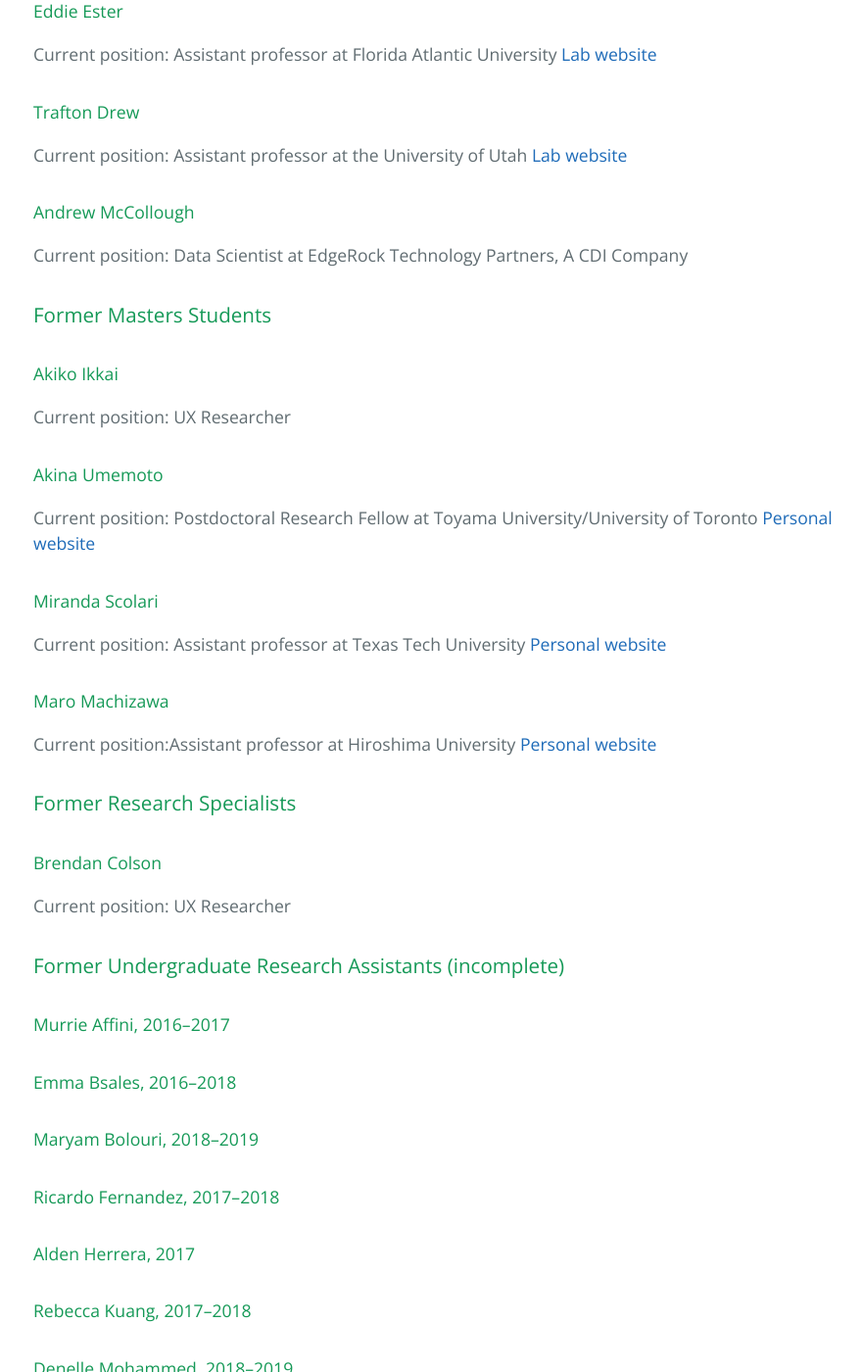
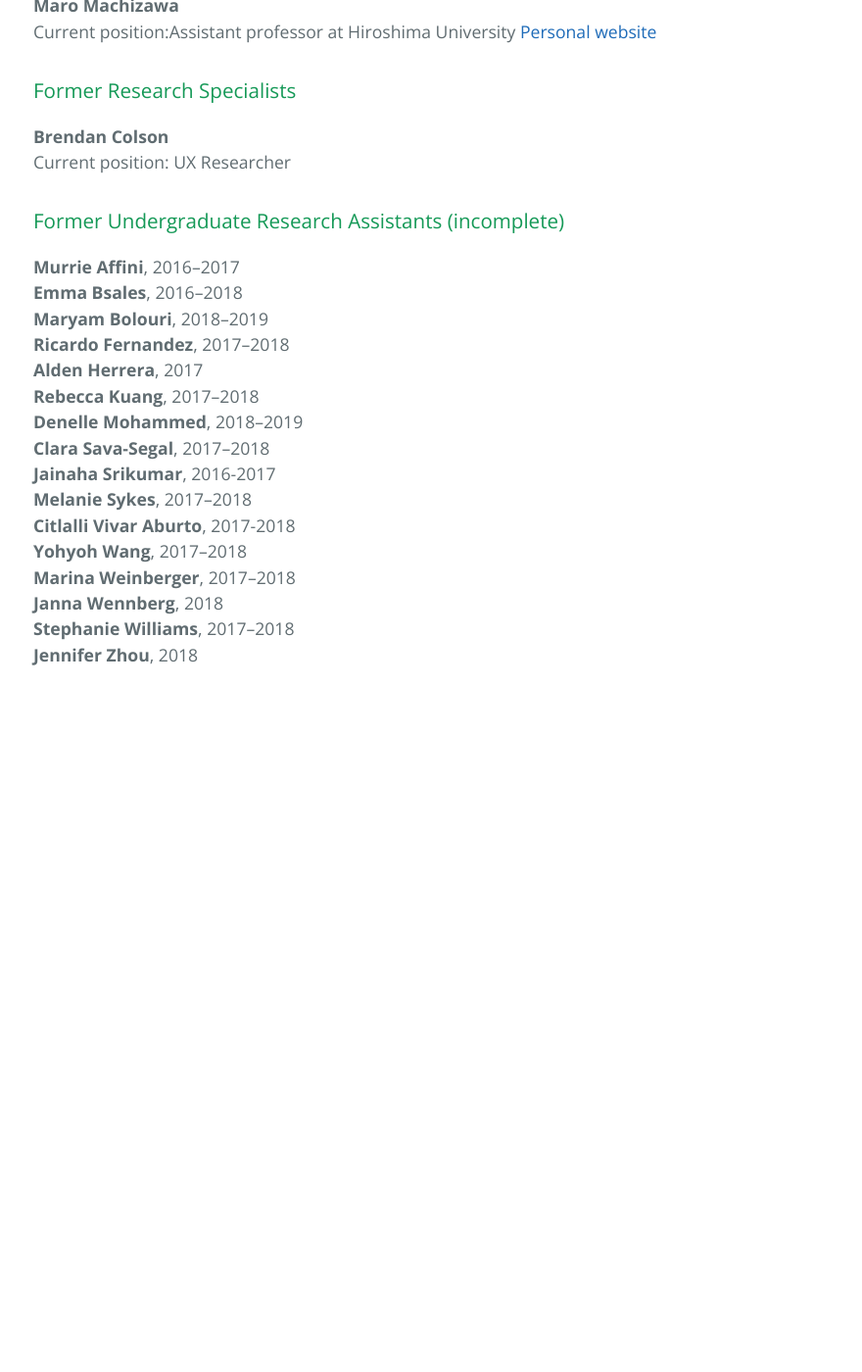
Before and after one commit to AwhVogelLab/awhvogellab.github.io, a Jekyll site: the page built from people.md, in a window 1280 px wide and 1400 px high, scrolled down 3986 px. Shown: the whole window at 98% size, without its empty margins (190-1070 px from the left). Built offline with Jekyll 4.4.1, drawn with Linux system fonts in a browser that asks for light colours; our own code applies the rules of GitHub Pages for plain Markdown files; after the commit the page ends 4717 px from its top, so only the background shows below that; some of the changed text lies outside the part shown.

Commit message:
Updating people text from headers to bold

```diff
--- a/people.md
+++ b/people.md
@@ -110,106 +110,106 @@ layout: default
 
 ## Research Specialists
 
-#### Ariana Gale
+**Ariana Gale**
 
 ## Undergraduate Research Assistants
 
-#### Liam Chai, 2017–
-#### Albert Chen, 2017–
-#### Mei Arditi, 2018–
-#### Yasemin Hasimoglu, 2018–
-#### Paul Keene, 2018–
+**Liam Chai**, 2017–
+**Albert Chen**, 2017–
+**Mei Arditi**, 2018–
+**Yasemin Hasimoglu**, 2018–
+**Paul Keene**, 2018–
 
 ## Alumni
 
 ### Former Post-docs
 
-#### Tobias Feldmann-Wüstefeld
+**Tobias Feldmann-Wüstefeld**
 Current position: Lecturer, University of Southampton
 [Personal website](http://feldmann-wuestefeld.de/)
 
-#### Eren Gunseli
+**Eren Gunseli**
 Current position: Post-doc, Columbia University
 [Personal website](https://www.erengunseli.com/)
 
-#### Roy Luria
+**Roy Luria**
 Current position: Professor, Tel Aviv University
 [Personal website](http://people.socsci.tau.ac.il/mu/royluria/)
 
-#### Hiroyuki Tsubomi
+**Hiroyuki Tsubomi**
 Current position: Associate Professor, University of Toyama
 [Personal website](https://sites.google.com/site/htsubomi/)
 
 ### Former PhD Students
 
-#### Joshua Foster
+**Joshua Foster**
 Current position: Post-doc at BU
 [Personal website](https://joshuajfoster.github.io/)
 
-#### Kirsten Adam
+**Kirsten Adam**
 Current position: Post-doc at UCSD
 
-#### David Sutterer
+**David Sutterer**
 Current position: Post-doc at Vanderbilt
 
-#### Irida Mance
+**Irida Mance**
 Current position: Apple
 
-#### Brittany Dungan
+**Brittany Dungan**
 Current position: Senior UX Researcher at Big Fish Games
 
-#### Keisuke Fukuda
+**Keisuke Fukuda**
 Current position: Assistant professor at University of Toronto Mississauga
 [Lab website](https://fukudalab.org/)
 
-#### Eddie Ester
+**Eddie Ester**
 Current position: Assistant professor at Florida Atlantic University
 [Lab website](https://www.esterlabfau.com/)
 
-#### Trafton Drew
+**Trafton Drew**
 Current position: Assistant professor at the University of Utah
 [Lab website](http://aval.psych.utah.edu/)
 
-#### Andrew McCollough
+**Andrew McCollough**
 Current position: Data Scientist at EdgeRock Technology Partners, A CDI Company
 
 ### Former Masters Students
 
-#### Akiko Ikkai
+**Akiko Ikkai**
 Current position: UX Researcher
 
-#### Akina Umemoto
+**Akina Umemoto**
 Current position: Postdoctoral Research Fellow at Toyama University/University of Toronto
 [Personal website](https://www.researchgate.net/profile/Akina_Umemoto)
 
-#### Miranda Scolari
+**Miranda Scolari**
 Current position: Assistant professor at Texas Tech University
 [Personal website](https://www.depts.ttu.edu/psy/people/mscolari/)
 
-#### Maro Machizawa
+**Maro Machizawa**
 Current position:Assistant professor at Hiroshima University
 [Personal website](https://sites.google.com/site/maromachizawa/Home)
 
 ### Former Research Specialists
 
-#### Brendan Colson
+**Brendan Colson**
 Current position: UX Researcher
 
 ### Former Undergraduate Research Assistants (incomplete)
 
-#### Murrie Affini, 2016–2017
-#### Emma Bsales, 2016–2018
-#### Maryam Bolouri, 2018–2019
-#### Ricardo Fernandez, 2017–2018
-#### Alden Herrera, 2017
-#### Rebecca Kuang, 2017–2018
-#### Denelle Mohammed, 2018–2019
-#### Clara Sava-Segal, 2017–2018
-#### Jainaha Srikumar, 2016-2017
-#### Melanie Sykes, 2017–2018
-#### Citlalli Vivar Aburto, 2017
-#### Yohyoh Wang, 2017–2018
-#### Marina Weinberger, 2017–2018
-#### Janna Wennberg, 2018
-#### Stephanie Williams, 2017–2018
-#### Jennifer Zhou, 2018
+**Murrie Affini**, 2016–2017
+**Emma Bsales**, 2016–2018
+**Maryam Bolouri**, 2018–2019
+**Ricardo Fernandez**, 2017–2018
+**Alden Herrera**, 2017
+**Rebecca Kuang**, 2017–2018
+**Denelle Mohammed**, 2018–2019
+**Clara Sava-Segal**, 2017–2018
+**Jainaha Srikumar**, 2016-2017
+**Melanie Sykes**, 2017–2018
+**Citlalli Vivar Aburto**, 2017-2018
+**Yohyoh Wang**, 2017–2018
+**Marina Weinberger**, 2017–2018
+**Janna Wennberg**, 2018
+**Stephanie Williams**, 2017–2018
+**Jennifer Zhou**, 2018
```
